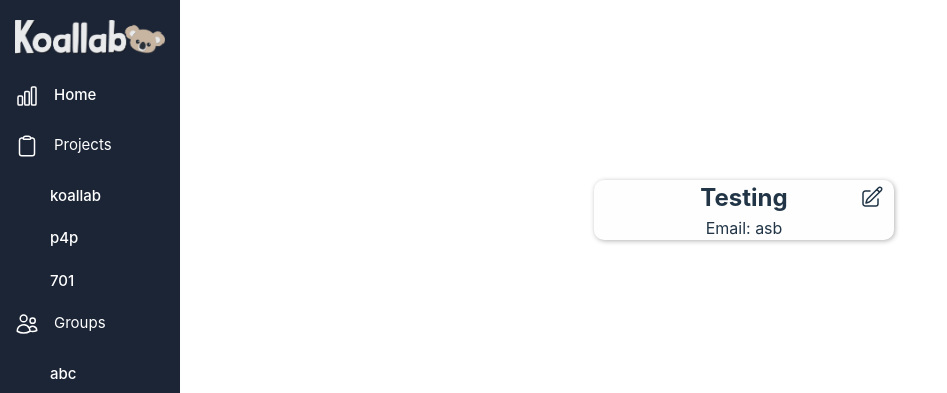
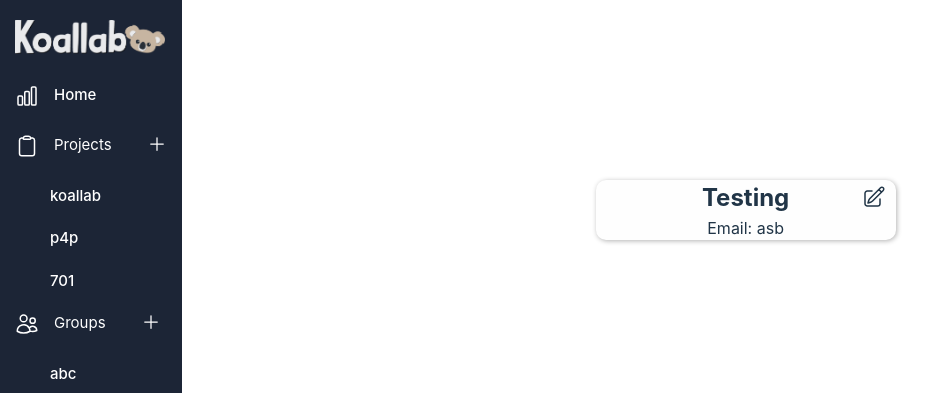
Before and after one commit to asin819/Koallab, a React (Vite) app in the folder koallab/: page /userProfile in a window 1280 px wide. Shown: the top 393 px of the page, without its empty margins (0-947 px from the left). Built offline with nearby package versions, Linux system fonts and the light colour scheme.

Commit message:
Sidebar: Added func for new proj and groups

```diff
--- a/koallab/src/frontend/components/Sidebar.jsx
+++ b/koallab/src/frontend/components/Sidebar.jsx
@@ -6,8 +6,8 @@ import ClipBoardIcon from "@heroicons/react/24/outline/ClipboardIcon";
 import UsersIcon from "@heroicons/react/24/outline/UsersIcon";
 import UserSolidIcon from "@heroicons/react/24/solid/UserCircleIcon";
 import ArrowLeftOnRectangle from "@heroicons/react/24/outline/ArrowLeftOnRectangleIcon";
-import Bars3 from "@heroicons/react/24/outline/Bars3Icon";
-import { SvgIcon } from "@mui/material";
+import PlusIcon from "@heroicons/react/24/solid/PlusIcon";
+
 import KollabLogo from "../assets/KoallabLogoLight.png";
 
 const Sidebar = ({ children }) => {
@@ -19,6 +19,14 @@ const Sidebar = ({ children }) => {
   const logoutFunction = () => {
     console.log("Logged out");
   };
+
+  const addGroup = () => {
+    console.log('Added Group');
+  }
+
+  const addProject = () => {
+    console.log('Added new project')
+  }
 
   const location = useLocation();
 
@@ -51,6 +59,9 @@ const Sidebar = ({ children }) => {
           <div style={{ display: "block" }} className="link_text">
             Projects
           </div>
+          <div className="icon" onClick={() => addProject()} style={{cursor: 'pointer'}}>
+            <PlusIcon width={"20px"} style={{marginLeft: '20px'}} />
+          </div>
         </div>
 
         {/* Maps all projects under the user to a link */}
@@ -74,6 +85,9 @@ const Sidebar = ({ children }) => {
           </div>
           <div style={{ display: "block" }} className="link_text">
             Groups
+          </div>
+          <div className="icon" onClick={() => addGroup()} style={{cursor: 'pointer'}}>
+            <PlusIcon width={"20px"} style={{marginLeft: '20px'}} />
           </div>
         </div>
 
```
